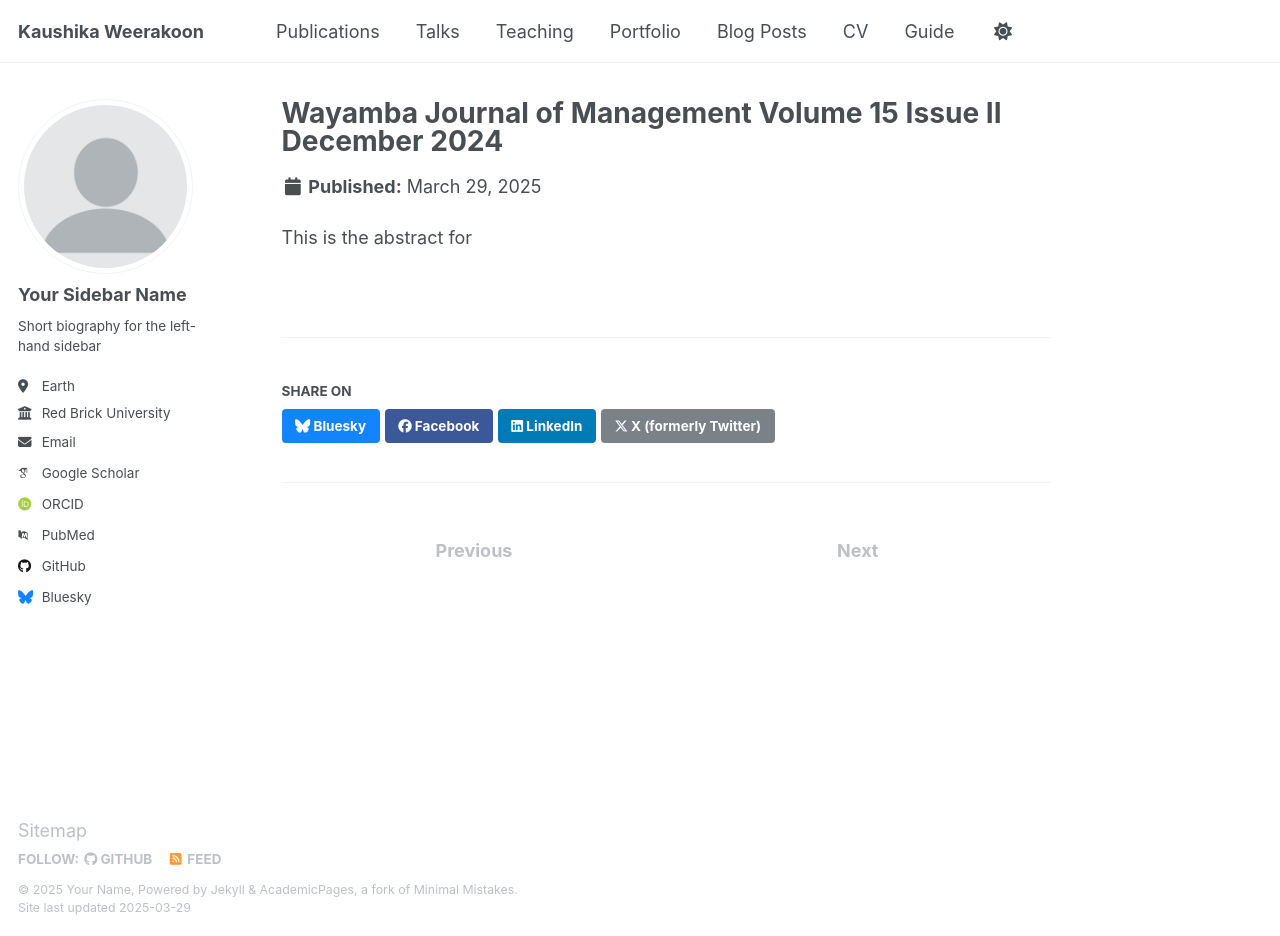
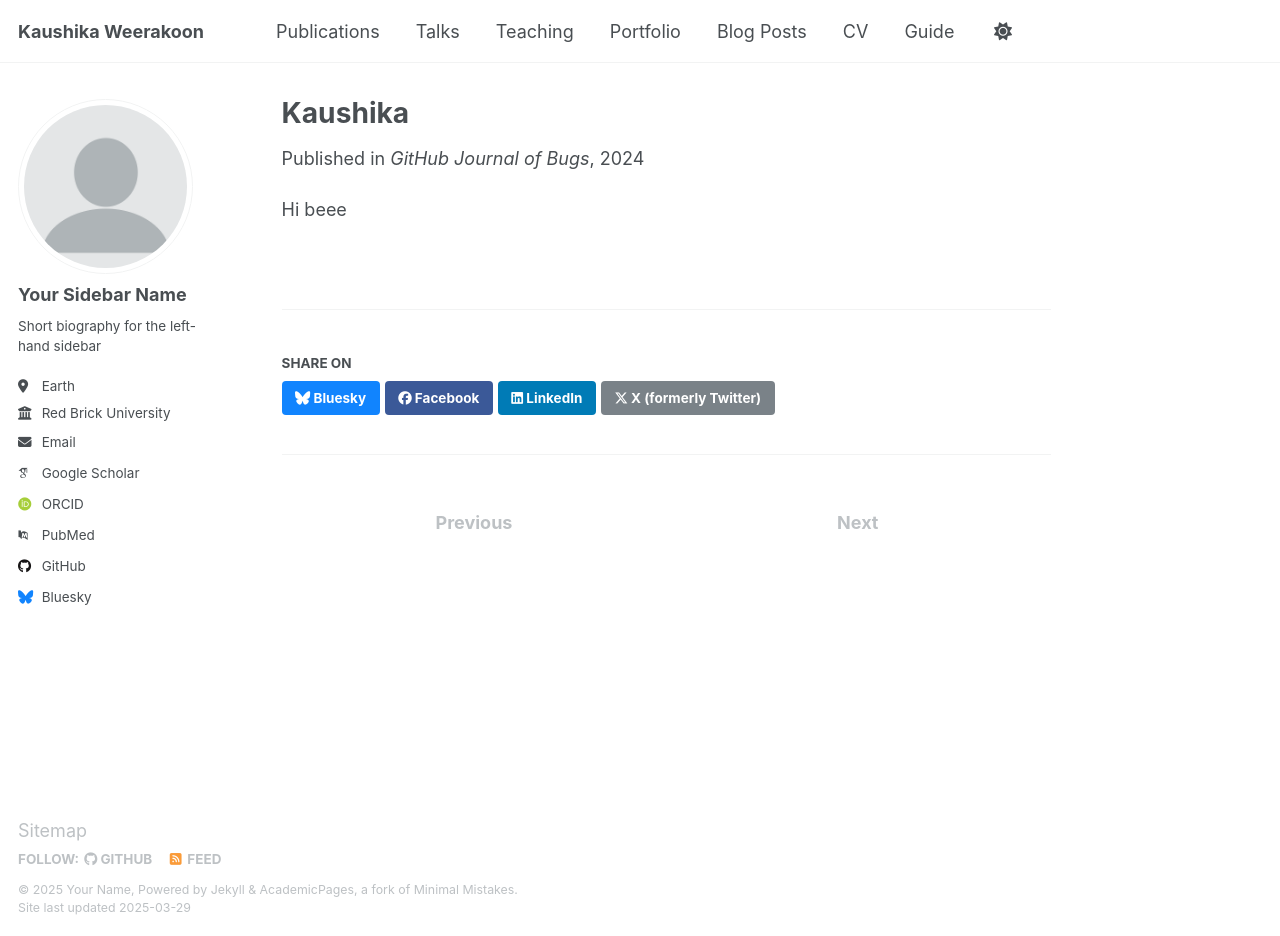
Before and after one commit to kaushikaW/kaushikaW.github.io, a Jekyll site: the page built from _publications/publication_1.md, in a window 1280 px wide and 936 px high. Built offline with Jekyll 4.4.1, drawn with Linux system fonts in a browser that asks for light colours; some web fonts are replaced.

Commit message:
Update publication_1.md

```diff
--- a/_publications/publication_1.md
+++ b/_publications/publication_1.md
@@ -1,10 +1,11 @@
 ---
-title: Wayamba Journal of Management Volume 15 Issue II December 2024
+title: "Kaushika"
 collection: publications
-category: Article
-permalink: Perera
-venue:
-slidesurl:
-citation:
+category: conferences
+permalink: /publication/2024-02-17-paper-title-number-4
+excerpt:
+date: 2024-02-17
+venue: 'GitHub Journal of Bugs'
+paperurl: 'http://academicpages.github.io/files/paper3.pdf'
 ---
-This is the abstract for
+Hi beee
```
